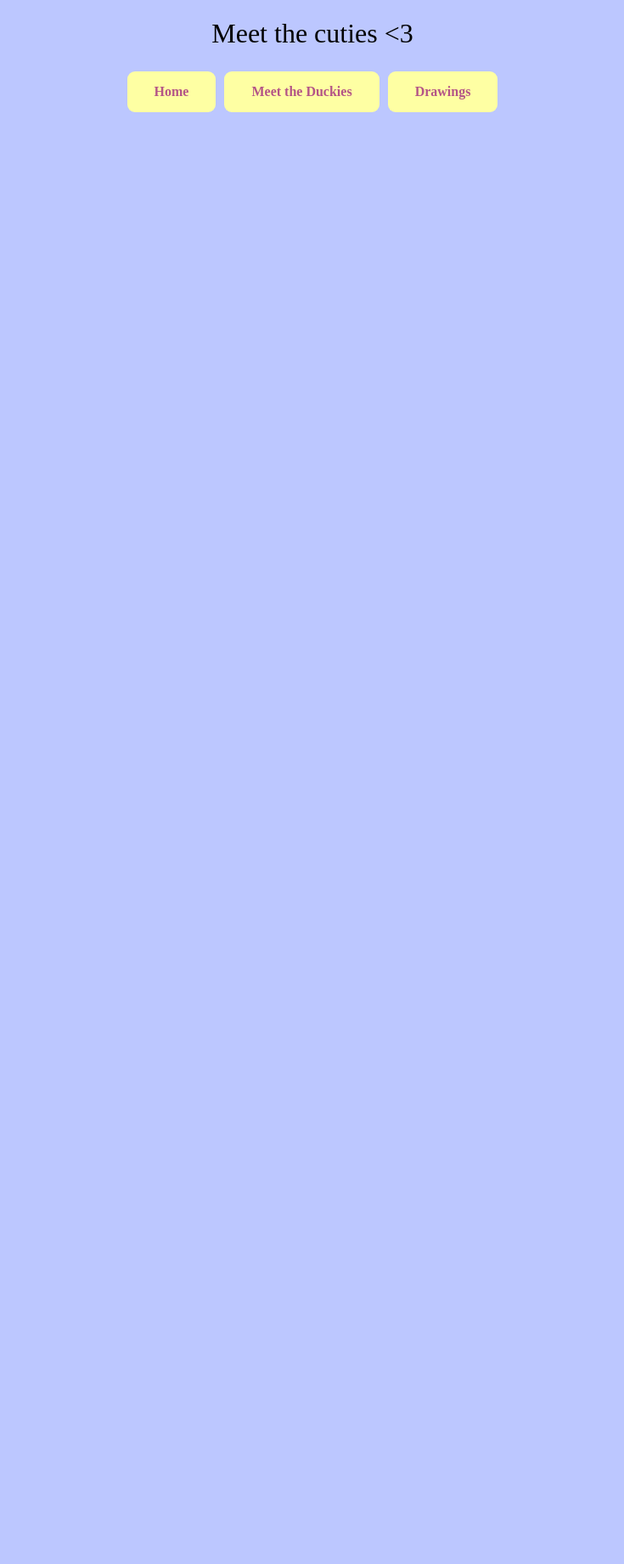
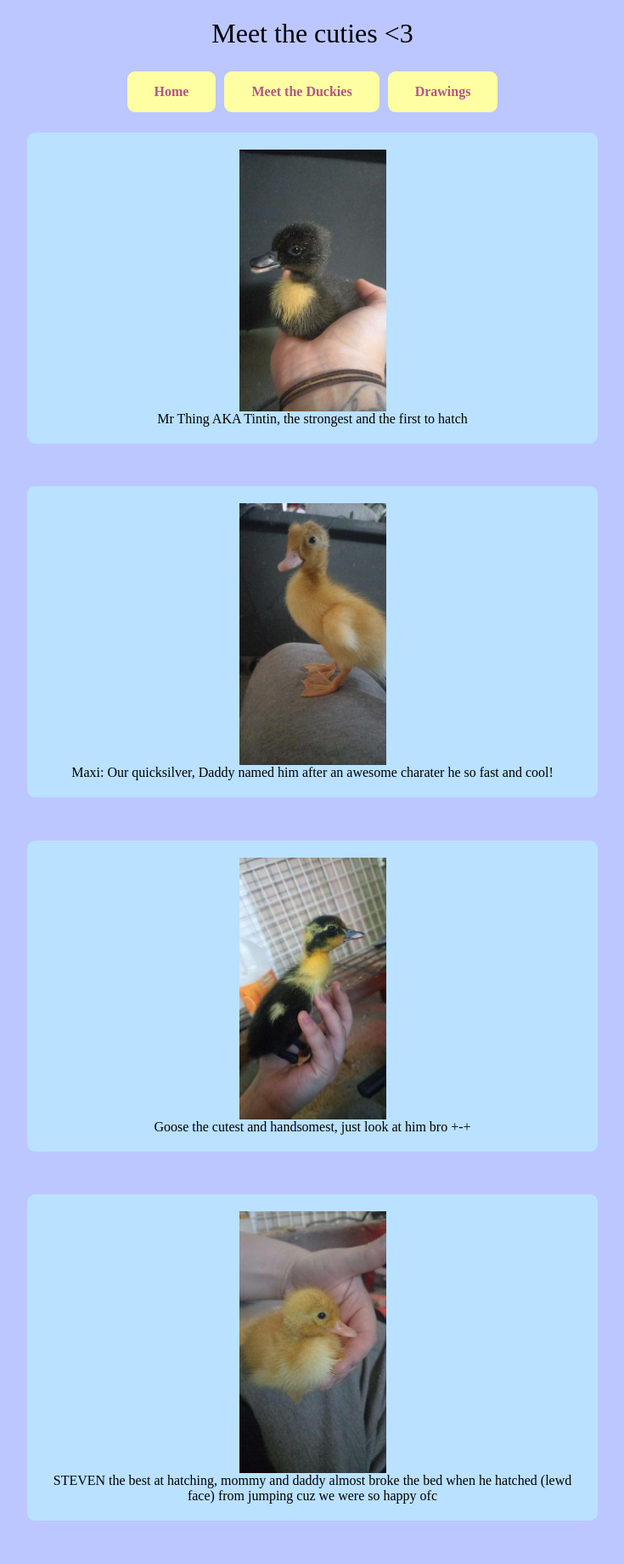
Before and after one commit to P3D-l/WebDuckies, a PHP site: page /meet_the_duckies.php in a window 1280 px wide. Shown: the whole page at 85% size, without its empty margins (272-1007 px from the left). Before the commit the page ends 132 px from the top, so only its background shows below. Run offline with PHP 8.4, Linux system fonts and the light colour scheme.

Commit message:
meet the duckies duck info

```diff
--- a/drawings.php
+++ b/drawings.php
@@ -19,9 +19,9 @@
     </h2>
     <figure>
     <img src="goose_digidraw.png" width="176" height="314">
-    <figcaption>Goose, by Dea
+    <figcaption>
+        Goose, by Dea
     </figcaption>
     </figure>
-
 </body>
 </html>
--- a/meet_the_duckies.php
+++ b/meet_the_duckies.php
@@ -17,5 +17,29 @@
     </div>'
     ?>
     </h2>
+    <figure>
+    <img src="tintin.jpg" width="173" height="308">
+    <figcaption>
+        Mr Thing AKA Tintin, the strongest and the first to hatch
+    </figcaption>
+    </figure>
+    <figure>
+    <img src="maxi.jpg" width="173" height="308">
+    <figcaption>
+        Maxi: Our quicksilver, Daddy named him after an awesome charater he so fast and cool!
+    </figcaption>
+    </figure>
+    <figure>
+    <img src="goose.jpg" width="173" height="308">
+    <figcaption>
+        Goose the cutest and handsomest, just look at him bro +-+
+    </figcaption>
+    </figure>
+    <figure>
+    <img src="steven.jpg" width="173" height="308">
+    <figcaption>
+        STEVEN the best at hatching, mommy and daddy almost broke the bed when he hatched (lewd face) from jumping cuz we were so happy ofc
+    </figcaption>
+    </figure>
 </body>
 </html>
--- a/styles/style_mtd.css
+++ b/styles/style_mtd.css
@@ -27,3 +27,27 @@ h2 {
 }
 
 .pill-nav a:hover {background-color: #bae1ff;}
+
+figure {
+    background-color: #bae1ff;
+    border: thick #bae1ff solid;
+    border-radius: 9px;
+    border: thick #bae1ff solid;
+    display: flex;
+    flex-flow: column;
+    padding: 15px;
+    width: 50%;
+    margin: auto;
+    margin-bottom: 4%;
+}
+
+img {
+    display: block;
+    margin-left: auto;
+    margin-right: auto;
+}
+
+figcaption {
+    text-align: center;
+    font-family: "cream DEMO";
+}
```
Also changed, not shown: goose.jpg (added), maxi.jpg (added), steven.jpg (added), tintin.jpg (added).
